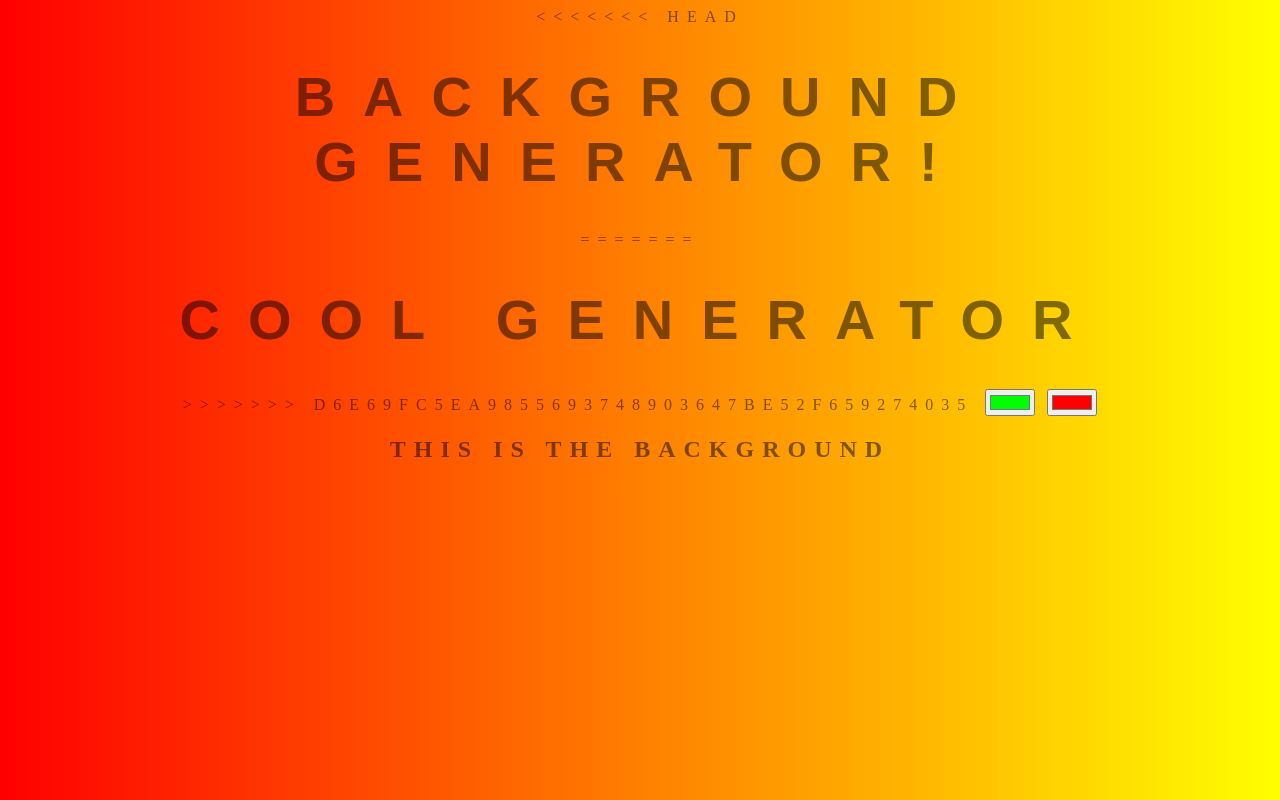
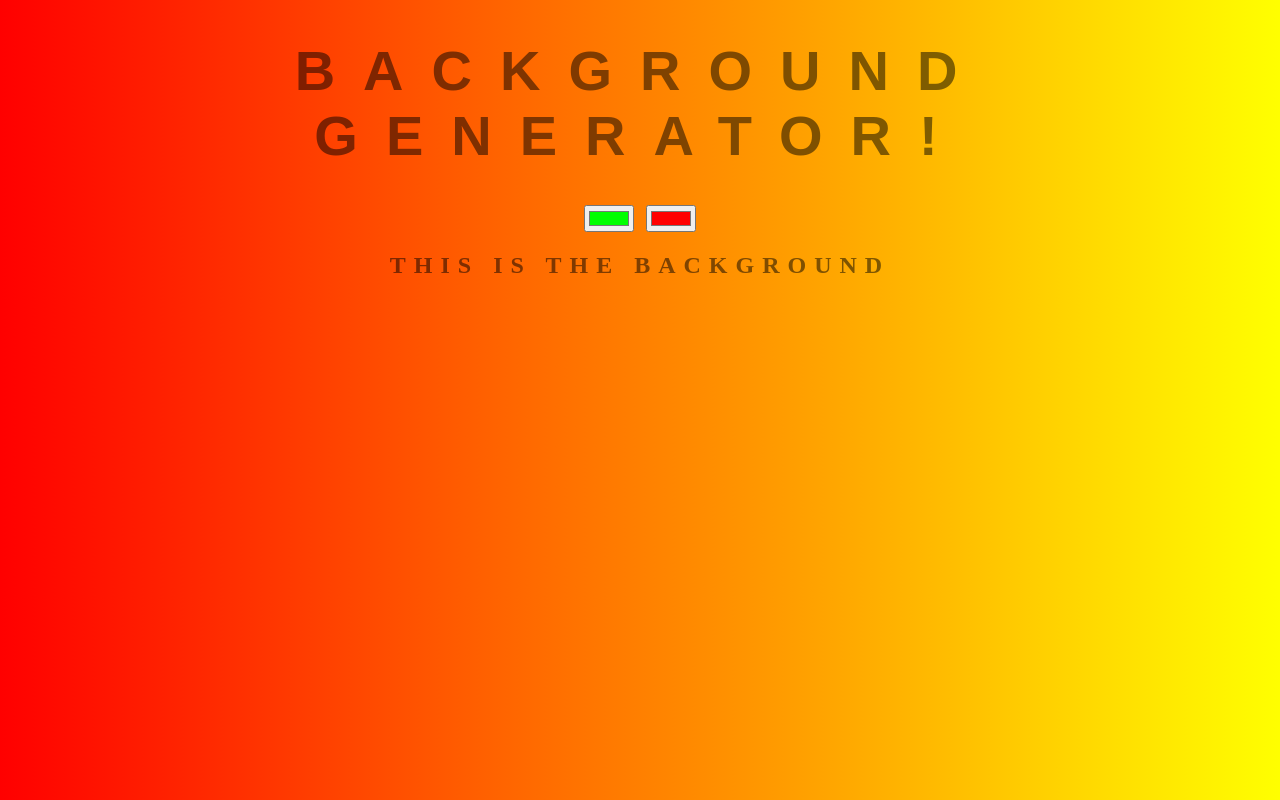
Before and after one commit to Iryna14/background-generator, a plain HTML site: page index.html in a window 1280 px wide. Drawn offline with Linux system fonts and the light colour scheme.

Commit message:
fixing merge issue

```diff
--- a/index.html
+++ b/index.html
@@ -5,11 +5,7 @@
 	<link rel="stylesheet" type="text/css" href="style.css">
 </head>
 <body id="gradient">
-<<<<<<< HEAD
 	<h1>Background Generator!</h1>
-=======
-	<h1>Cool Generator</h1>
->>>>>>> d6e69fc5ea9855693748903647be52f659274035
 	<input class="color1" type="color" name="color1" value="#00ff00">
 	<input class="color2" type="color" name="color2" value="#ff0000">
 	<h2>This is the background</h2>
```
